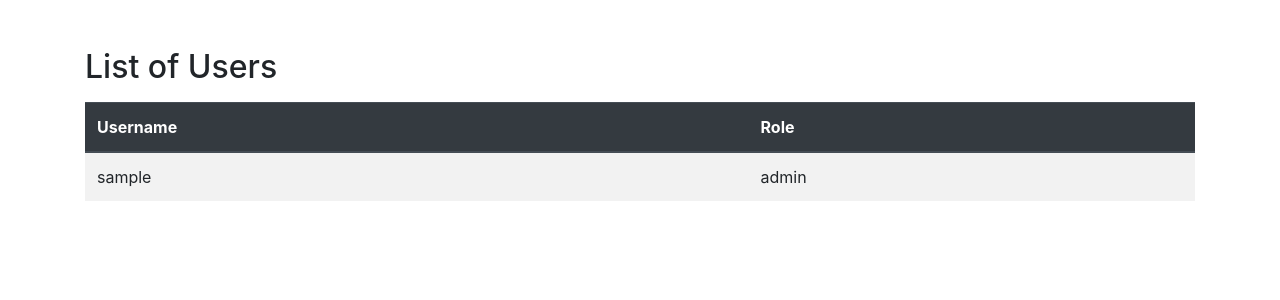
After one commit to VasuMavaniT/Login-with-database, a Flask app: page /show_all_users in a window 1280 px wide. The commit adds this page. Shown: the top 300 px of the page. Run offline with Flask 3, Linux system fonts and the light colour scheme; a database or web service that is not in the repository returns one stand-in record (values such as "Sample title"); data that the repository does not hold is empty; some libraries are stand-ins or nearby versions.

Commit message:
Added caching

```diff
--- a/app.py
+++ b/app.py
@@ -5,11 +5,16 @@ from wtforms.validators import InputRequired
 import psycopg2
 import secrets
 import bcrypt
+import redis
+import logging
 
 secret_key = secrets.token_hex(16)
 
 app = Flask(__name__)
 app.secret_key = secret_key
+
+# Setup Redis
+redis_client = redis.Redis(host='localhost', port=6379, db=0, decode_responses=True)
 
 class LoginForm(FlaskForm):
     username = StringField('Username', validators=[InputRequired()])
@@ -24,7 +29,7 @@ class RegistrationForm(FlaskForm):
 def connect_db():
     try:
         conn = psycopg2.connect(
-            dbname="mydatabase",
+            dbname="postgres",
             user="postgres",
             password="admin",
             host="localhost"
@@ -41,14 +46,13 @@ def close_db(conn, cur):
         conn.close()
 
 def hash_password(password):
-    """Hash a password for storing."""
     return bcrypt.hashpw(password.encode('utf-8'), bcrypt.gensalt())
 
 def authenticate_user(username, password):
     conn, cur = connect_db()
     if conn and cur:
         try:
-            cur.execute("SELECT password, role FROM UsersData WHERE username = %s", (username,))
+            cur.execute("SELECT password, role FROM usersdata WHERE username = %s", (username,))
             user_record = cur.fetchone()
             if user_record:
                 stored_password, user_role = user_record
@@ -65,15 +69,17 @@ def create_new_user(username, password, role='user'):
     conn, cur = connect_db()
     if conn and cur:
         try:
-            cur.execute("SELECT * FROM UsersData WHERE username = %s", (username,))
+            cur.execute("SELECT * FROM usersdata WHERE username = %s", (username,))
             if cur.fetchone() is None:
                 hashed_password = hash_password(password).decode('utf-8')
-                cur.execute("INSERT INTO UsersData (username, password, role) VALUES (%s, %s, %s);", (username, hashed_password, role))
+                cur.execute("INSERT INTO usersdata (username, password, role) VALUES (%s, %s, %s);", (username, hashed_password, role))
                 conn.commit()
+                # Invalidate cache
+                redis_client.delete('all_users')
                 flash('User created successfully!', 'success')
                 return True
             else:
-                flash('Username already exists!', 'error')
+                # flash('Username already exists!', 'error')
                 return False
         except psycopg2.Error as e:
             print("Error executing SQL:", e)
@@ -82,11 +88,22 @@ def create_new_user(username, password, role='user'):
     return False
 
 def get_all_users():
+    # Check cache first
+    users = redis_client.get('all_users')
+    if users:
+        # logging.info("Fetching from cache: All Users")
+        print("Fetching from cache: All Users")
+        return eval(users)
+
+    # Fetch from database if not in cache
     conn, cur = connect_db()
     if conn and cur:
         try:
-            cur.execute("SELECT username, role FROM UsersData;")
+            cur.execute("SELECT username, role FROM usersdata;")
             users = cur.fetchall()
+            redis_client.set('all_users', str(users), ex=120)  # Cache for 1 hour
+            # logging.info("Fetching from database and setting cache: All Users")
+            print("Fetching from database and setting cache: All Users")
             return users
         finally:
             close_db(conn, cur)
@@ -96,8 +113,10 @@ def update_user(username, role):
     conn, cur = connect_db()
     if conn and cur:
         try:
-            cur.execute("UPDATE UsersData SET role = %s WHERE username = %s;", (role, username))
+            cur.execute("UPDATE usersdata SET role = %s WHERE username = %s;", (role, username))
             conn.commit()
+            # Invalidate cache
+            redis_client.delete('all_users')
         finally:
             close_db(conn, cur)
 
@@ -105,24 +124,32 @@ def delete_user(username):
     conn, cur = connect_db()
     if conn and cur:
         try:
-            cur.execute("DELETE FROM UsersData WHERE username = %s;", (username,))
+            cur.execute("DELETE FROM usersdata WHERE username = %s;", (username,))
             conn.commit()
+            # Invalidate cache
+            redis_client.delete('all_users')
         finally:
             close_db(conn, cur)
 
 def get_users_by_role(role):
+    # Check cache first
+    cached_users = redis_client.get(f'users_by_role:{role}')
+    if cached_users:
+        logging.info(f"Fetching from cache: Users by role {role}")
+        return eval(cached_users)
+
+    # Fetch from database if not in cache
     conn, cur = connect_db()
     if conn and cur:
         try:
-            cur.execute("SELECT username, role FROM UsersData WHERE role = %s;", (role,))
+            cur.execute("SELECT username, role FROM usersdata WHERE role = %s;", (role,))
             users = cur.fetchall()
+            redis_client.set(f'users_by_role:{role}', str(users), ex=3600)  # Cache for 1 hour
+            logging.info(f"Fetching from database and setting cache: Users by role {role}")
             return users
         finally:
             close_db(conn, cur)
     return []
-
-def verify_password(stored_password, provided_password):
-    return bcrypt.checkpw(provided_password.encode('utf-8'), stored_password.encode('utf-8'))
 
 @app.route('/login', methods=['GET', 'POST'])
 def login():
--- /dev/null
+++ b/check_ttl_redis.py
@@ -0,0 +1,5 @@
+import redis
+redis_client = redis.Redis(host='localhost', port=6379, db=0, decode_responses=True)
+
+ttl = redis_client.ttl('all_users')
+print(f"The key 'all_users' will expire in {ttl} seconds.")
--- a/templates/login.html
+++ b/templates/login.html
@@ -19,6 +19,11 @@
         <p><label for="password">Password:</label><br><input type="password" id="password" name="password"></p>
         <p class="error passwordError"></p> <!-- Error message for password -->
         <p><input type="submit" id="submit" name="submit" value="Submit"></p>
+    </form>
+
+    <!-- Register button -->
+    <form action="/register">
+        <input type="submit" value="Register">
     </form>
 
     <script>
--- /dev/null
+++ b/templates/show_all_users.html
@@ -0,0 +1,35 @@
+<!DOCTYPE html>
+<html lang="en">
+<head>
+    <meta charset="UTF-8">
+    <meta name="viewport" content="width=device-width, initial-scale=1.0">
+    <title>Show All Users</title>
+    <!-- Bootstrap CSS CDN for Styling -->
+    <link rel="stylesheet" href="https://stackpath.bootstrapcdn.com/bootstrap/4.5.2/css/bootstrap.min.css">
+</head>
+<body>
+    <div class="container mt-5">
+        <h2 class="mb-3">List of Users</h2>
+        <table class="table table-striped">
+            <thead class="thead-dark">
+                <tr>
+                    <th>Username</th>
+                    <th>Role</th>
+                </tr>
+            </thead>
+            <tbody>
+                {% for user in users %}
+                <tr>
+                    <td>{{ user[0] }}</td>
+                    <td>{{ user[1] }}</td>
+                </tr>
+                {% endfor %}
+            </tbody>
+        </table>
+    </div>
+    <!-- Bootstrap JS and dependencies -->
+    <script src="https://code.jquery.com/jquery-3.5.1.slim.min.js"></script>
+    <script src="https://cdn.jsdelivr.net/npm/@popperjs/core@2.9.2/dist/umd/popper.min.js"></script>
+    <script src="https://stackpath.bootstrapcdn.com/bootstrap/4.5.2/js/bootstrap.min.js"></script>
+</body>
+</html>
```
